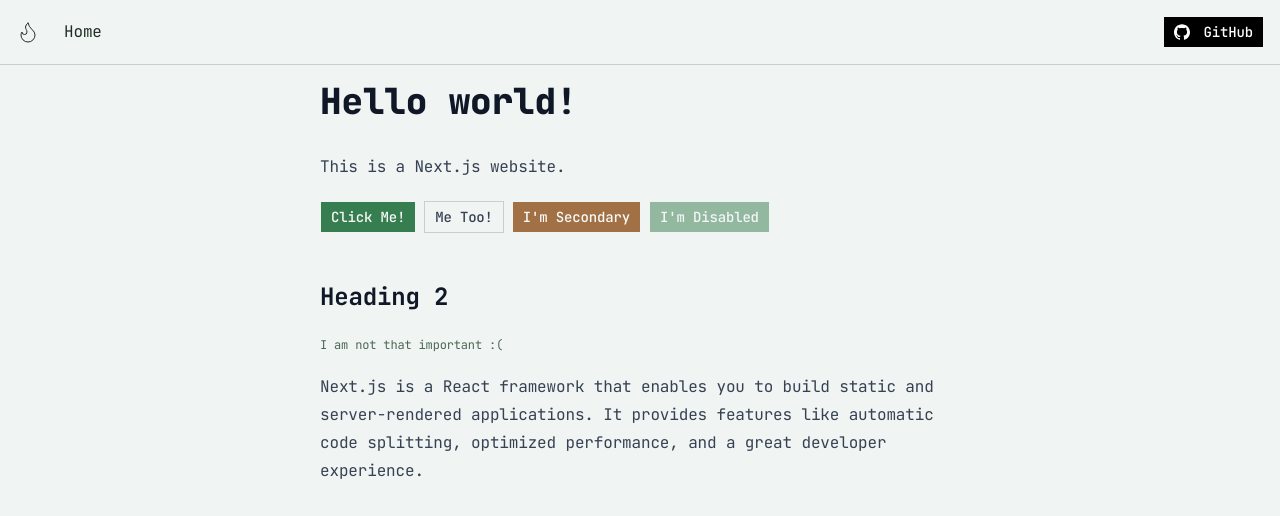
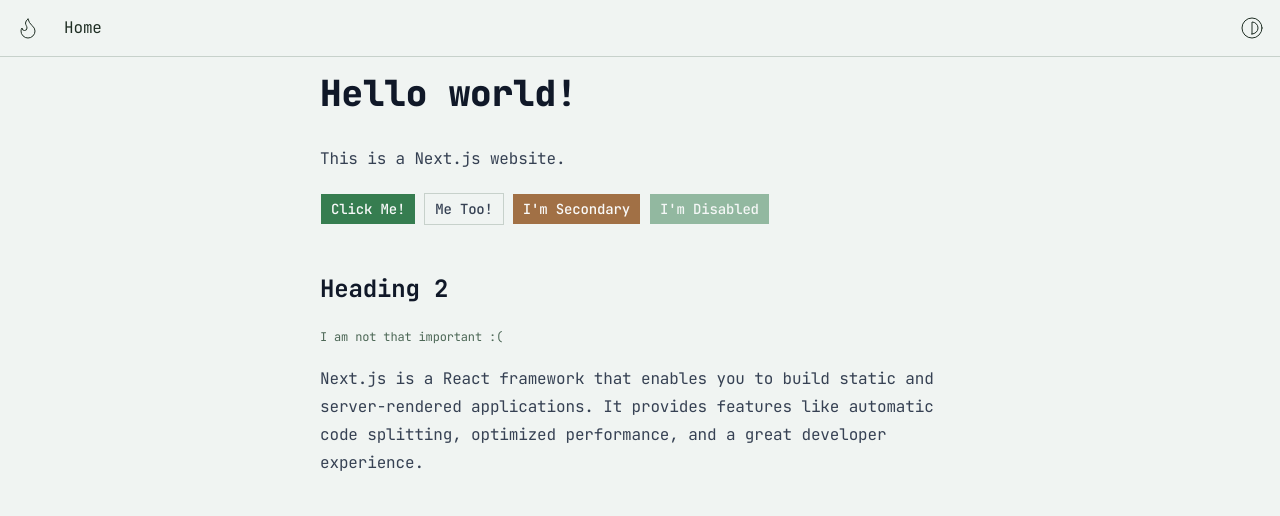
Before and after one commit to felixfsdev/nextjs-fsa, a Next.js app: page / in a window 1280 px wide. Shown: the top 516 px of the page. Built offline with nearby package versions, Linux system fonts and the light colour scheme.

Commit message:
add theme toggle

```diff
--- a/app/(with-nav)/layout.tsx
+++ b/app/(with-nav)/layout.tsx
@@ -9,14 +9,7 @@ export default function WithNavLayout({
 }) {
   return (
     <div className="min-h-screen flex flex-col">
-      <Navbar navLinks={[{ label: "Home", path: "/" }]}>
-        <a href="https://github.com/felixfsdev/">
-          <Button className="bg-black text-white hover:bg-gray-700 dark:bg-white dark:text-black dark:hover:bg-gray-300">
-            <SiGithub className="size-4 mr-2" />
-            GitHub
-          </Button>
-        </a>
-      </Navbar>
+      <Navbar navLinks={[{ label: "Home", path: "/" }]} />
       <main className="flex-1">{children}</main>
     </div>
   );
--- a/app/(with-nav)/page.tsx
+++ b/app/(with-nav)/page.tsx
@@ -2,7 +2,7 @@ import { Button } from "@/components/ui/button";
 
 export default function Home() {
   return (
-    <div className="prose max-w-2xl w-full mx-auto p-4">
+    <div className="prose max-w-2xl w-full mx-auto p-4 dark:prose-invert">
       <h1>Hello world!</h1>
       <p>This is a Next.js website.</p>
       <div className="not-prose flex flex-wrap gap-2">
--- a/app/layout.tsx
+++ b/app/layout.tsx
@@ -2,6 +2,7 @@ import type { Metadata } from "next";
 import { JetBrains_Mono } from "next/font/google";
 import "./globals.css";
 import { cn } from "@/lib/utils";
+import { ThemeProvider } from "@/components/theme-provider";
 
 const fontSerif = JetBrains_Mono({
   subsets: ["latin"],
@@ -19,8 +20,21 @@ export default function RootLayout({
   children: React.ReactNode;
 }>) {
   return (
-    <html lang="en" className={cn(fontSerif.variable, "antialiased")}>
-      <body className="min-h-full flex flex-col">{children}</body>
+    <html
+      lang="en"
+      className={cn(fontSerif.variable, "antialiased")}
+      suppressHydrationWarning
+    >
+      <body className="min-h-full flex flex-col">
+        <ThemeProvider
+          attribute="class"
+          defaultTheme="system"
+          enableSystem
+          disableTransitionOnChange
+        >
+          {children}
+        </ThemeProvider>
+      </body>
     </html>
   );
 }
--- a/components/layout/navbar.tsx
+++ b/components/layout/navbar.tsx
@@ -1,5 +1,9 @@
-import { Flame } from "lucide-react";
+import { Contrast, Flame, Moon, Sun } from "lucide-react";
 import Link from "next/link";
+import { Button } from "../ui/button";
+import { useTheme } from "next-themes";
+import { cn } from "@/lib/utils";
+import ThemeToggle from "../ui/theme-toggle";
 
 type NavbarProps = {
   navLinks: { label: string; path: string }[];
@@ -13,7 +17,7 @@ export default function Navbar({ navLinks, children }: NavbarProps) {
         <Link href="/" className="hover:text-primary">
           <Flame className="size-6 stroke-1 mr-2" />
         </Link>
-        <ul className="flex gap-4 ml-4">
+        <ul className="flex gap-4 ml-4 items-center">
           {navLinks.map((link) => (
             <li key={link.path}>
               <Link href={link.path} className="hover:text-primary">
@@ -23,7 +27,10 @@ export default function Navbar({ navLinks, children }: NavbarProps) {
           ))}
         </ul>
       </div>
-      <div>{children}</div>
+      <div className="flex items-center gap-2">
+        {children}
+        <ThemeToggle />
+      </div>
     </nav>
   );
 }
--- /dev/null
+++ b/components/theme-provider.tsx
@@ -0,0 +1,11 @@
+"use client";
+
+import * as React from "react";
+import { ThemeProvider as NextThemesProvider } from "next-themes";
+
+export function ThemeProvider({
+  children,
+  ...props
+}: React.ComponentProps<typeof NextThemesProvider>) {
+  return <NextThemesProvider {...props}>{children}</NextThemesProvider>;
+}
--- /dev/null
+++ b/components/ui/theme-toggle.tsx
@@ -0,0 +1,36 @@
+"use client";
+
+import { Button } from "@/components/ui/button";
+import { useTheme } from "next-themes";
+import { Contrast, Moon, Sun } from "lucide-react";
+import { useEffect, useState } from "react";
+
+export default function ThemeToggle() {
+  const { theme, setTheme } = useTheme();
+  const [mounted, setMounted] = useState(false);
+
+  useEffect(() => {
+    setMounted(true);
+  }, []);
+
+  if (!mounted) return null;
+
+  const themes = ["light", "dark", "system"];
+
+  function toggleTheme() {
+    const current = theme ?? "system";
+    const next = themes[(themes.indexOf(current) + 1) % themes.length];
+    setTheme(next);
+  }
+
+  const icon =
+    theme === "light" ? (
+      <Moon className="size-6 stroke-1 hover:text-primary transition-all duration-100" />
+    ) : theme === "dark" ? (
+      <Sun className="size-6 stroke-1 hover:text-primary transition-all duration-100" />
+    ) : (
+      <Contrast className="size-6 stroke-1 hover:text-primary transition-all duration-100" />
+    );
+
+  return <button onClick={toggleTheme}>{icon}</button>;
+}
--- a/package.json
+++ b/package.json
@@ -13,6 +13,7 @@
     "clsx": "^2.1.1",
     "lucide-react": "^1.14.0",
     "next": "16.2.4",
+    "next-themes": "^0.4.6",
     "radix-ui": "^1.4.3",
     "react": "19.2.4",
     "react-dom": "19.2.4",
```
Also changed, not shown: 1 other file (tests, documents, lock files or other folders).
